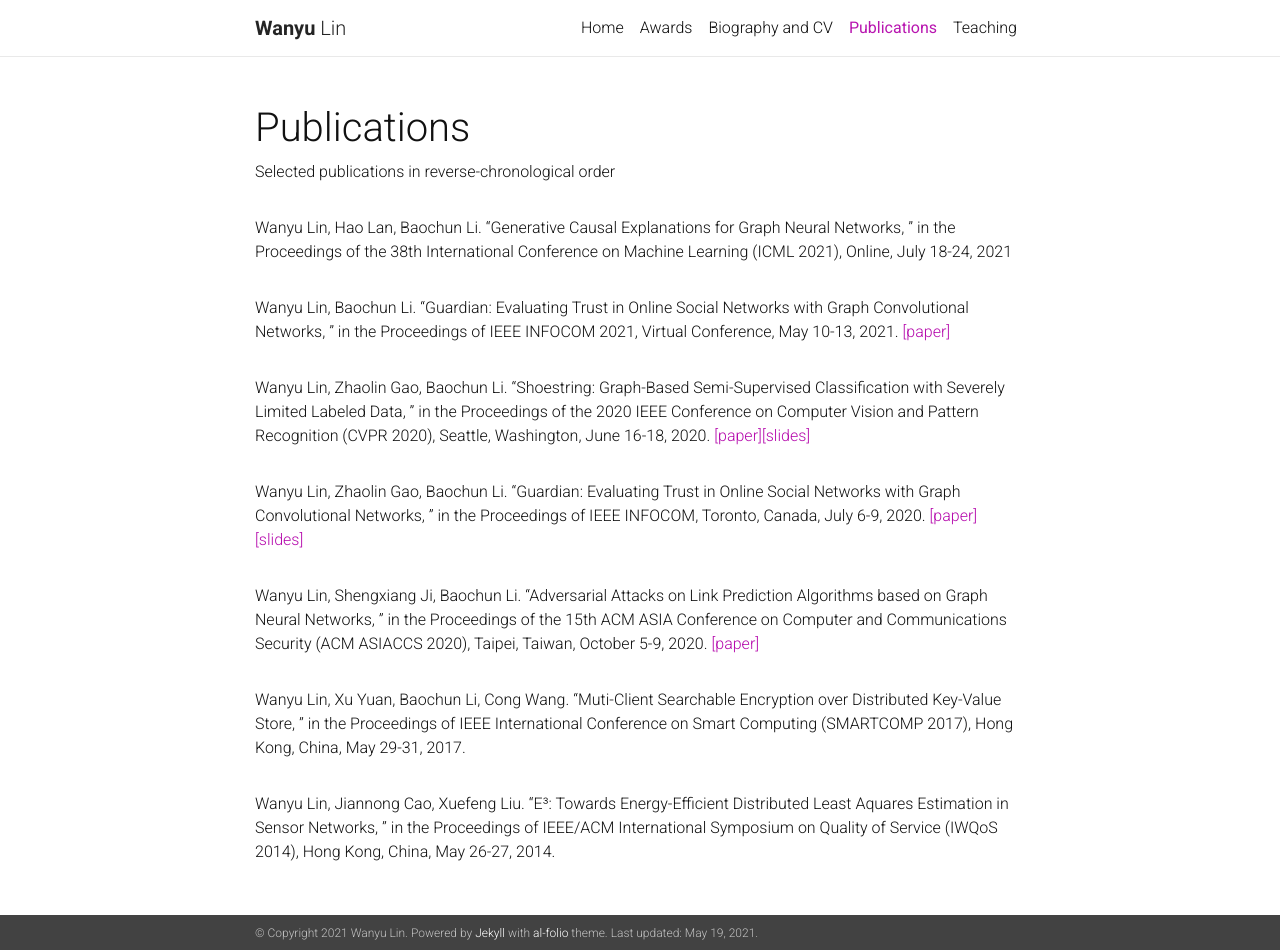
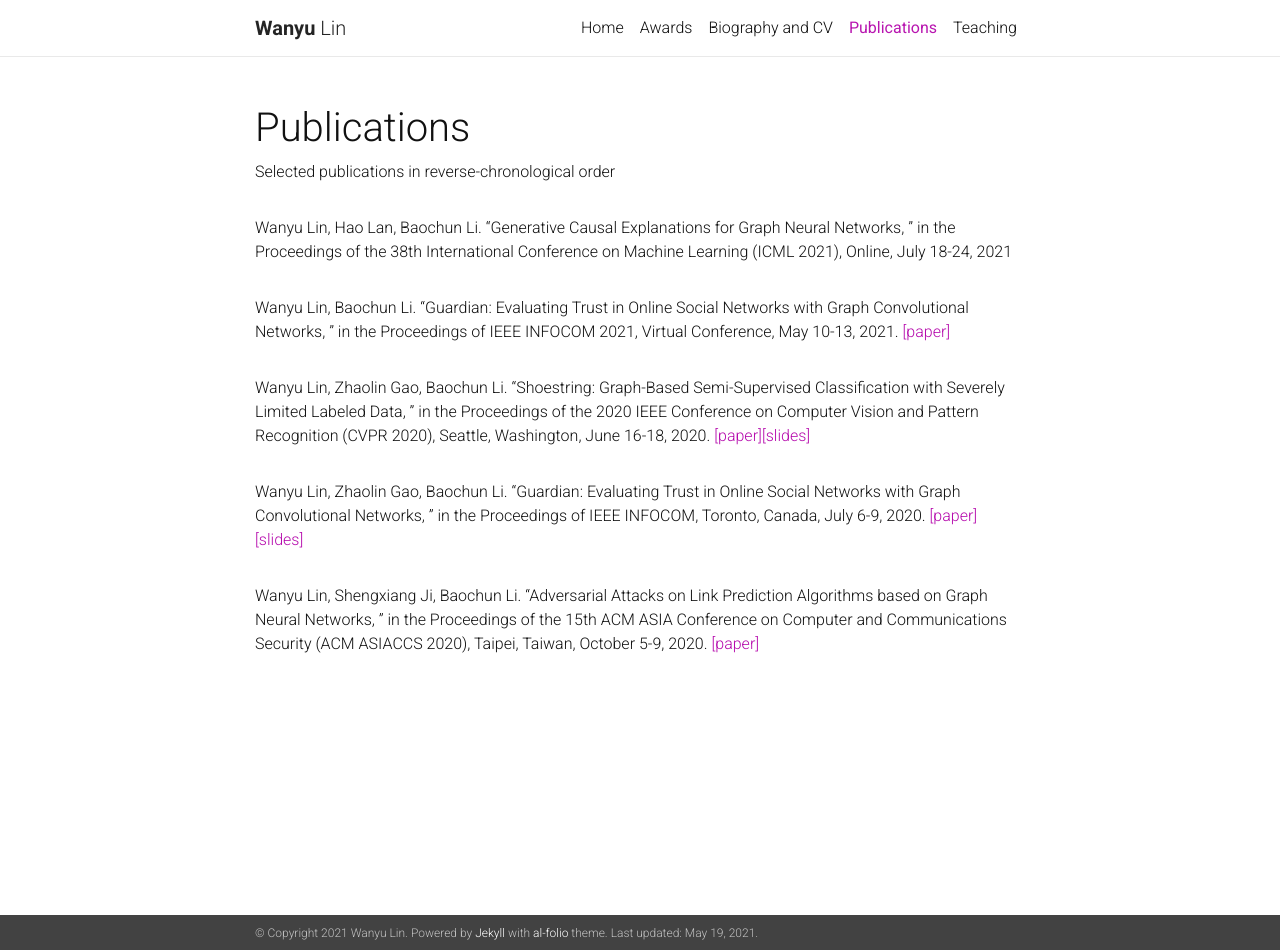
Before and after one commit to wanyu-lin/wanyu-lin.github.io, a Jekyll site: the page built from _pages/publications.md, in a window 1280 px wide and 950 px high. Built offline with Jekyll 4.4.1, drawn with Linux system fonts in a browser that asks for light colours; nearby versions of some CDN libraries; a style sheet for code colours, icons or effects is not loaded.

Commit message:
Update publications.md

```diff
--- a/_pages/publications.md
+++ b/_pages/publications.md
@@ -23,10 +23,3 @@ nav: true
 
 <div class="publications">
 <p style="width:100%">Wanyu Lin, Shengxiang Ji, Baochun Li. &#8220;Adversarial Attacks on Link Prediction Algorithms based on Graph Neural Networks, &#8221; in the Proceedings of the 15th ACM ASIA Conference on Computer and Communications Security (ACM ASIACCS 2020), Taipei, Taiwan, October 5-9, 2020. <a href="../assets/publications/wlin-asiaccs20.pdf">[paper]</a></p>
-
-<div class="publications">
-<p style="width:100%">Wanyu Lin, Xu Yuan, Baochun Li, Cong Wang. &#8220;Muti-Client Searchable Encryption over Distributed Key-Value Store, &#8221; in the Proceedings of IEEE International Conference on Smart Computing (SMARTCOMP 2017), Hong Kong, China, May 29-31, 2017.</p>
-
-<!-- Towards Energy-->
-<div class="publications">
-<p style="width:100%">Wanyu Lin, Jiannong Cao, Xuefeng Liu. &#8220;E³: Towards Energy-Efficient Distributed Least Aquares Estimation in Sensor Networks, &#8221; in the Proceedings of IEEE/ACM International Symposium on Quality of Service (IWQoS 2014), Hong Kong, China, May 26-27, 2014.</p>
```
